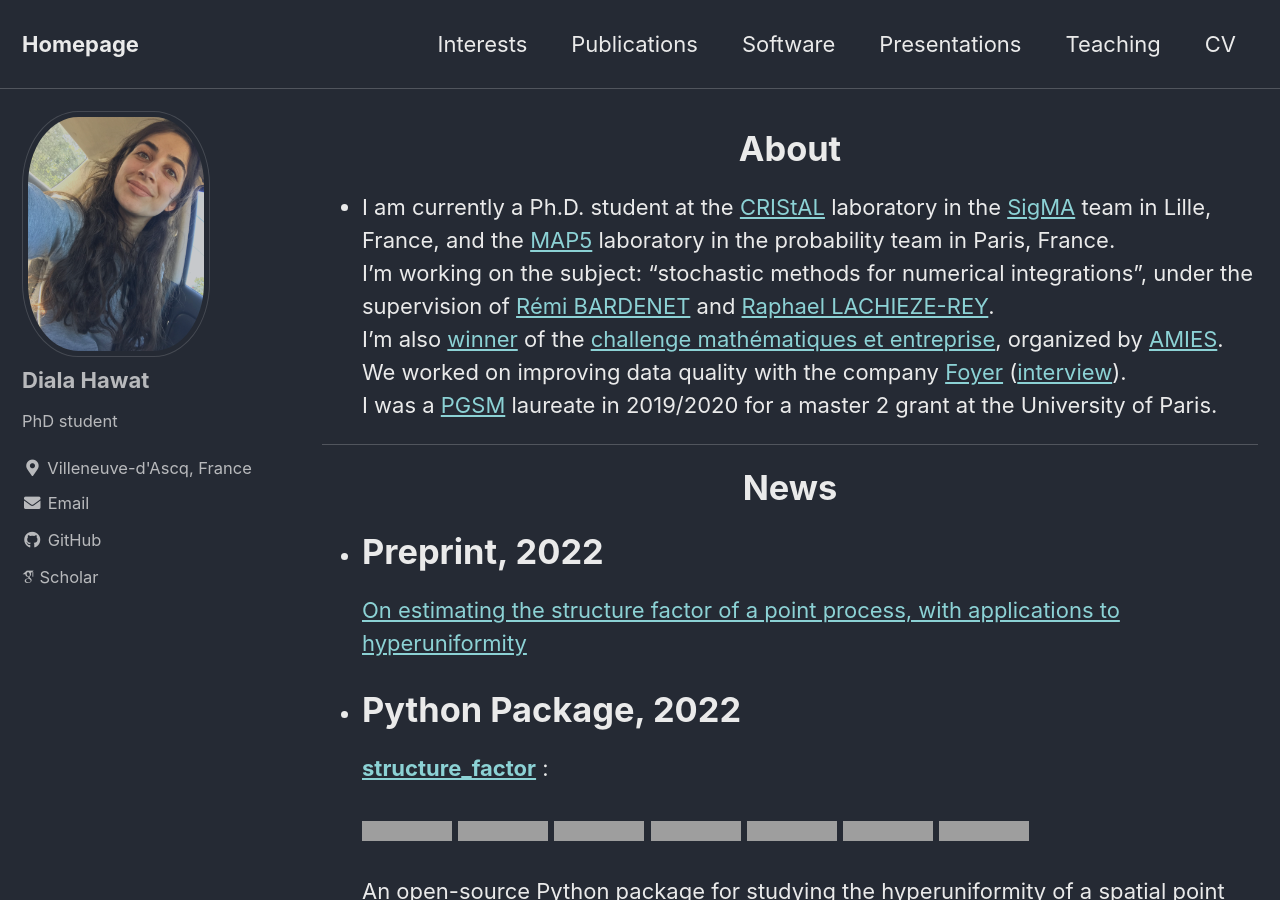
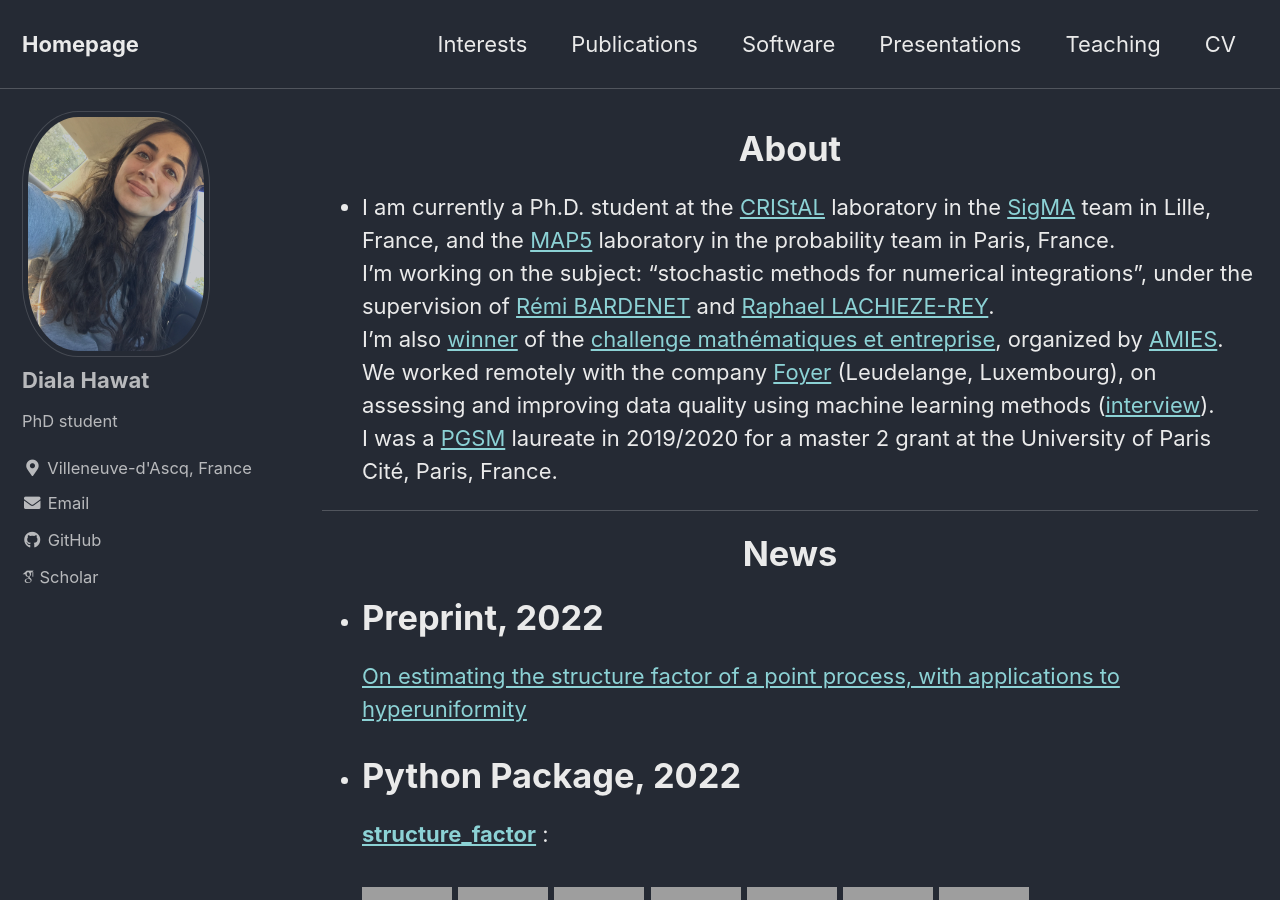
Before and after one commit to dhawat/dhawat.github.io, a Jekyll site: the page built from index.md, in a window 1280 px wide and 900 px high, cut to the strip 0-900 px from the top of the window. Built offline with Jekyll 4.4.1, drawn with Linux system fonts in a browser that asks for light colours; cached includes are drawn as plain includes; nearby versions of some CDN libraries; some web fonts are replaced; grey boxes are pictures that could not be loaded.

Commit message:
samll modif

```diff
--- a/index.md
+++ b/index.md
@@ -10,8 +10,8 @@ toc_sticky: true
 * I am currently a Ph.D. student at the [CRIStAL](https://www.cristal.univ-lille.fr/) laboratory in the [SigMA](https://www.cristal.univ-lille.fr/?rubrique27&eid=30) team in Lille, France, and the [MAP5](https://map5.mi.parisdescartes.fr/) laboratory in the probability team in Paris, France.\
 I'm working on the subject: "stochastic methods for numerical integrations", under the supervision of [Rémi BARDENET](http://rbardenet.github.io/) and  [Raphael LACHIEZE-REY](https://helios2.mi.parisdescartes.fr/~rlachiez/).\
 I'm also [winner](https://briques2math.home.blog/2021/10/26/diala-mariem-et-mehdi-evaluation-automatique-de-la-qualite-de-donnees/) of the [challenge mathématiques et entreprise](https://challenge-maths.sciencesconf.org/), organized by [AMIES](https://www.agence-maths-entreprises.fr/public/pages/index.html).
-We worked on improving data quality with the company [Foyer](https://www.foyer.lu/en/homepage) ([interview](https://youtu.be/3IV06PqZ85s?t=403)).\
-I was a [PGSM](https://applications.sciencesmaths-paris.fr/fr/les-laureats-du-programme-pgsm-master-850.htm#:~:text=France-,HAWAT,-Diala) laureate in 2019/2020 for a master 2 grant at the University of Paris.
+We worked remotely with the company [Foyer](https://www.foyer.lu/en/homepage) (Leudelange, Luxembourg), on assessing and improving data quality using machine learning methods ([interview](https://youtu.be/3IV06PqZ85s?t=403)).\
+I was a [PGSM](https://applications.sciencesmaths-paris.fr/fr/les-laureats-du-programme-pgsm-master-850.htm#:~:text=France-,HAWAT,-Diala) laureate in 2019/2020 for a master 2 grant at the University of Paris Cité, Paris, France.
 
 ------------------------------
 
```
Also changed, not shown: 8 other files.
